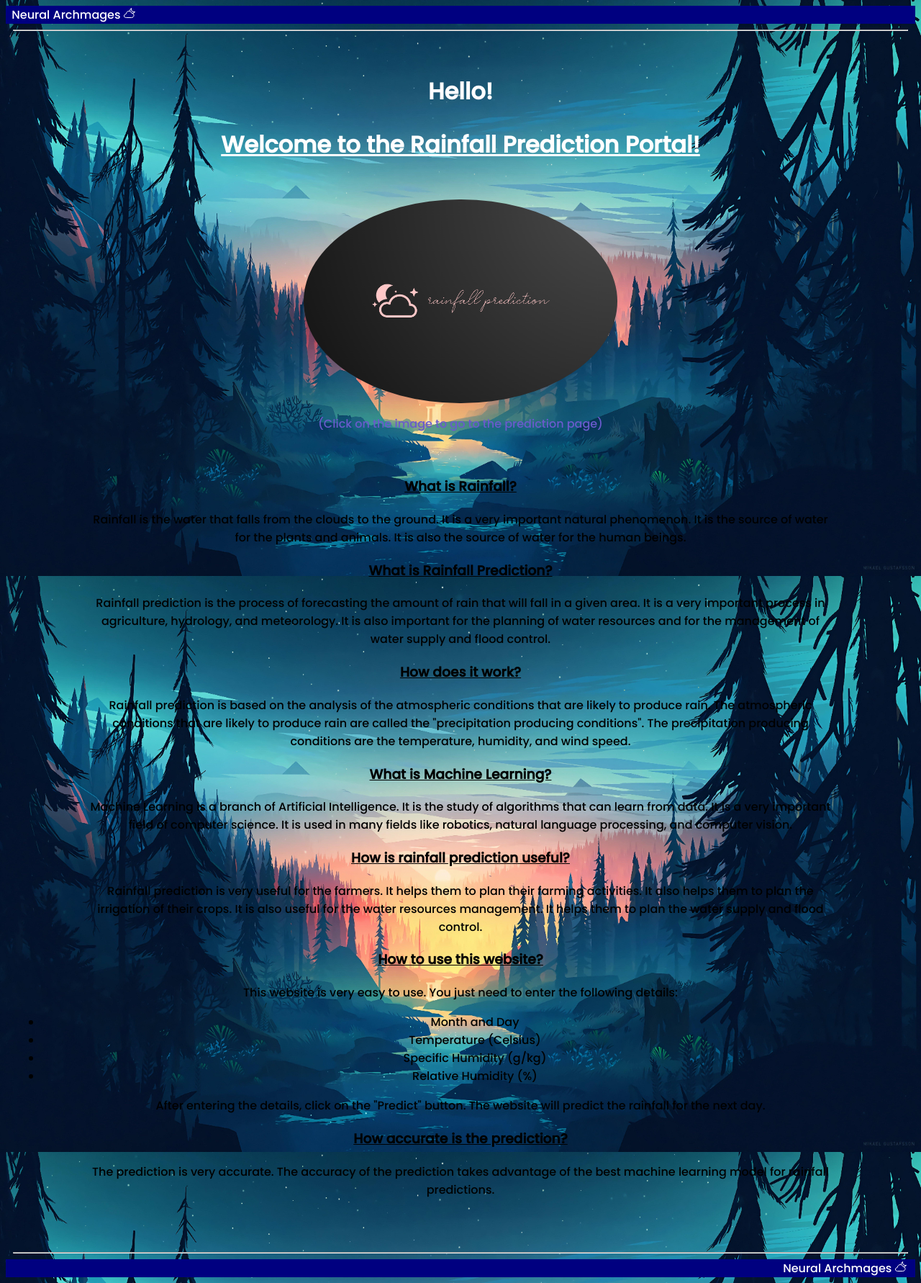
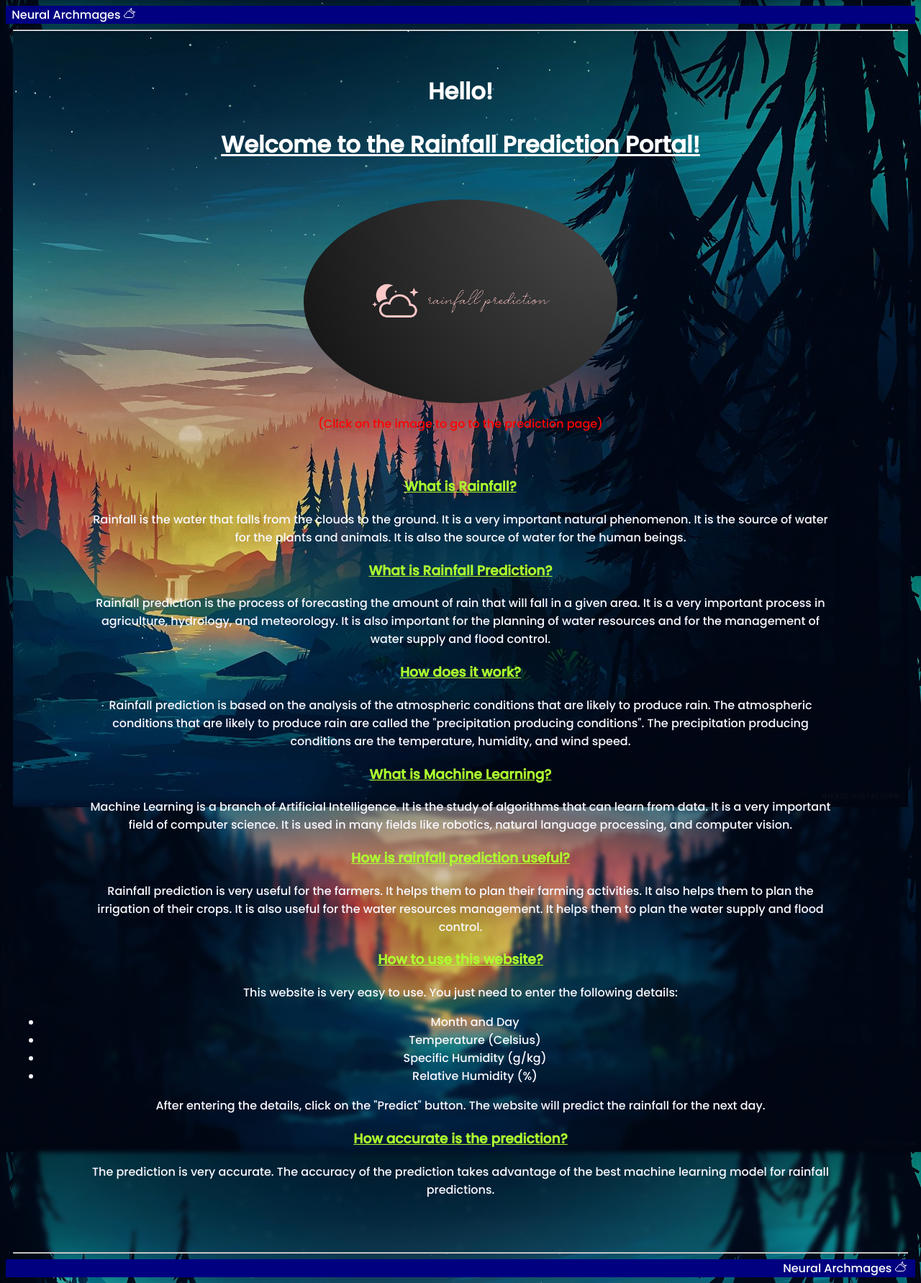
Before and after one commit to PalakDwivedi02/RainSense, a Flask app: page / in a window 1280 px wide. Shown: the whole page at 72% size. Run offline with Flask 2, Linux system fonts and the light colour scheme; parts of the project's set-up code (start-up, migrations or seed data) failed here and were passed over.

Commit message:
Fixed colors

```diff
--- a/static/form.css
+++ b/static/form.css
@@ -11,7 +11,7 @@ section{
     min-height: 100vh;
     width: 100%;
 
-    background: url('bg.jpg')no-repeat;
+    background: url('bgog.jpg')no-repeat;
     background-position: center;
     background-size: cover;
 }
--- a/static/styles.css
+++ b/static/styles.css
@@ -11,9 +11,11 @@ body {
     background-attachment: fixed;
     background-size: 100%;
     background-position: center;
+    background-color: red;
 }
 
 section {
+    background: url('bg.jpg') top right no-repeat;
     /* display: flex; */
     /* justify-content: center; */
     /* align-items: center; */
@@ -23,6 +25,7 @@ section {
     background-attachment: fixed;
     margin-left: 10px;
     margin-right: 10px;
+    backdrop-filter: blur(3px);
 }
 
 section p {
@@ -37,8 +40,10 @@ h1 {
     text-align: center;
 }
 h3 {
+    position: relative;
     text-decoration: underline;
-    color: black;
+    color: greenyellow;
+    text-align: center;
 }
 .link {
     margin: -15px 0 15px;
--- a/templates/index.html
+++ b/templates/index.html
@@ -12,10 +12,10 @@
         style="height: 50%; width: 35%; border-radius: 80%;
         margin: 0 auto; display: flex; justify-content: center;" />
     </a>
-    <p style="text-align: center; color:slateblue;">(Click on the image to go to the prediction page)</p>
+    <p style="text-align: center; color:red; backdrop-filter: blur(250px);">(Click on the image to go to the prediction page)</p>
     <br>
     <h3>What is Rainfall?</h3>
-
+    <div style="color:ghostwhite">
     <p> Rainfall is the water that falls from the clouds to the ground. It is a very important natural phenomenon. It is the
     source of water for the plants and animals. It is also the source of water for the human beings. </p>
 
@@ -64,6 +64,7 @@
         The prediction is very accurate. The accuracy of the prediction takes advantage of the best machine learning model
         for rainfall predictions.
     </p>
+    </div>
     <br> <br>
     <hr>
 
```
Also changed, not shown: templates/prediction.html (+7 -3 lines), static/bg.jpg, static/bgog.jpg (added).
